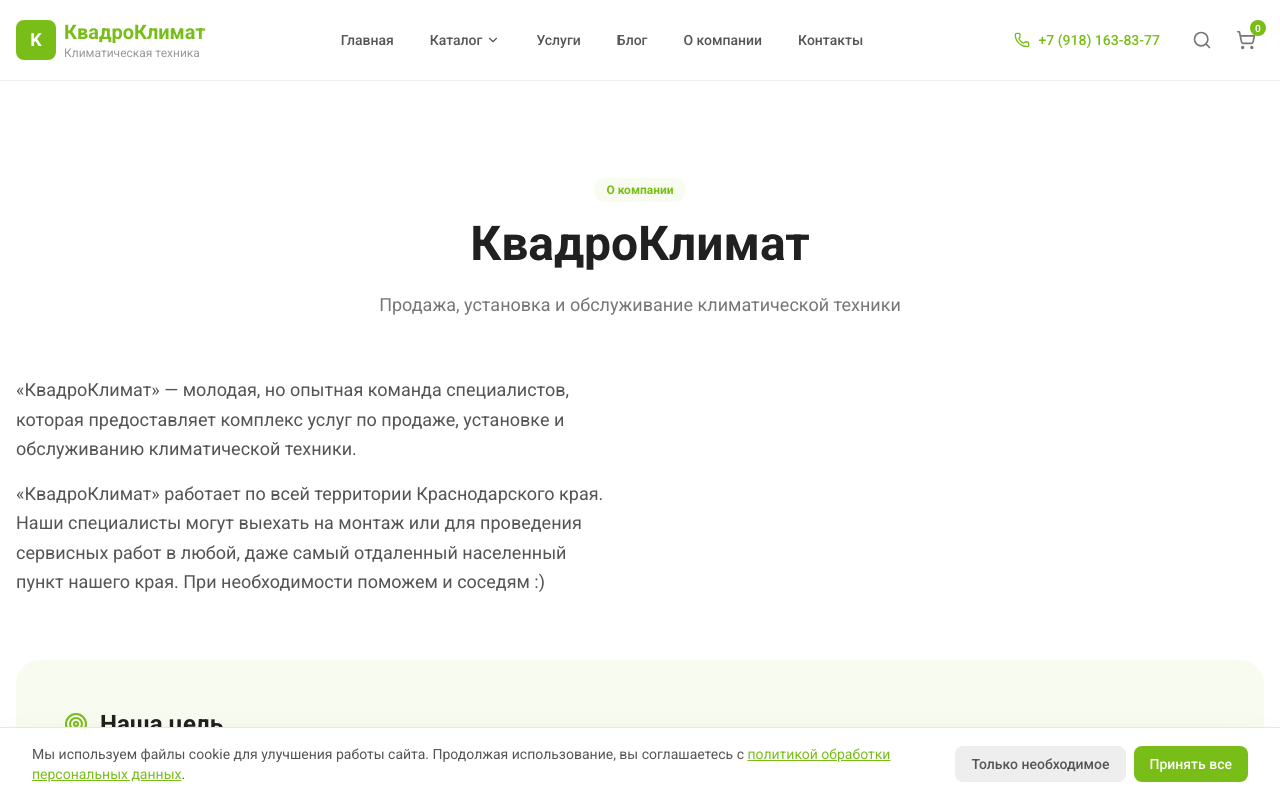
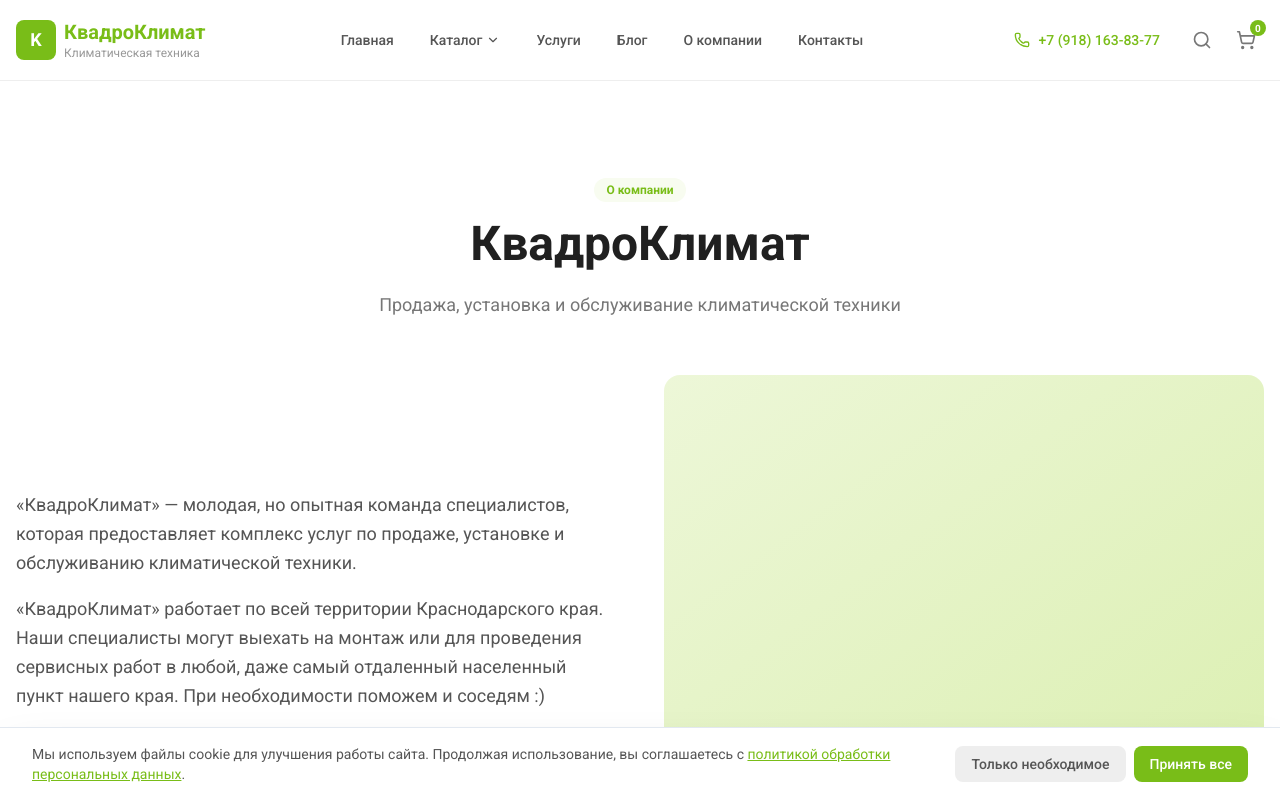
Before and after one commit to EwEE-ECO/KLIMAT, a Next.js app in the folder frontend/: page /about in a window 1280 px wide. Shown: the top 798 px of the page. Built offline with nearby package versions, Linux system fonts and the light colour scheme.

Commit message:
add placeholder stub in about page grid

```diff
--- a/frontend/src/app/(store)/about/page.tsx
+++ b/frontend/src/app/(store)/about/page.tsx
@@ -21,7 +21,7 @@ export default function AboutPage() {
             <p>«КвадроКлимат» — молодая, но опытная команда специалистов, которая предоставляет комплекс услуг по продаже, установке и обслуживанию климатической техники.</p>
             <p>«КвадроКлимат» работает по всей территории Краснодарского края. Наши специалисты могут выехать на монтаж или для проведения сервисных работ в любой, даже самый отдаленный населенный пункт нашего края. При необходимости поможем и соседям :)</p>
           </div>
-
+          <div className="relative aspect-[4/3] rounded-2xl overflow-hidden bg-gradient-to-br from-brand-100 to-brand-200" />
         </div>
 
         <div className="bg-brand-50 rounded-3xl p-8 md:p-12 mb-16">
```
Also changed, not shown: 41 other files (tests, documents, lock files or other folders).
